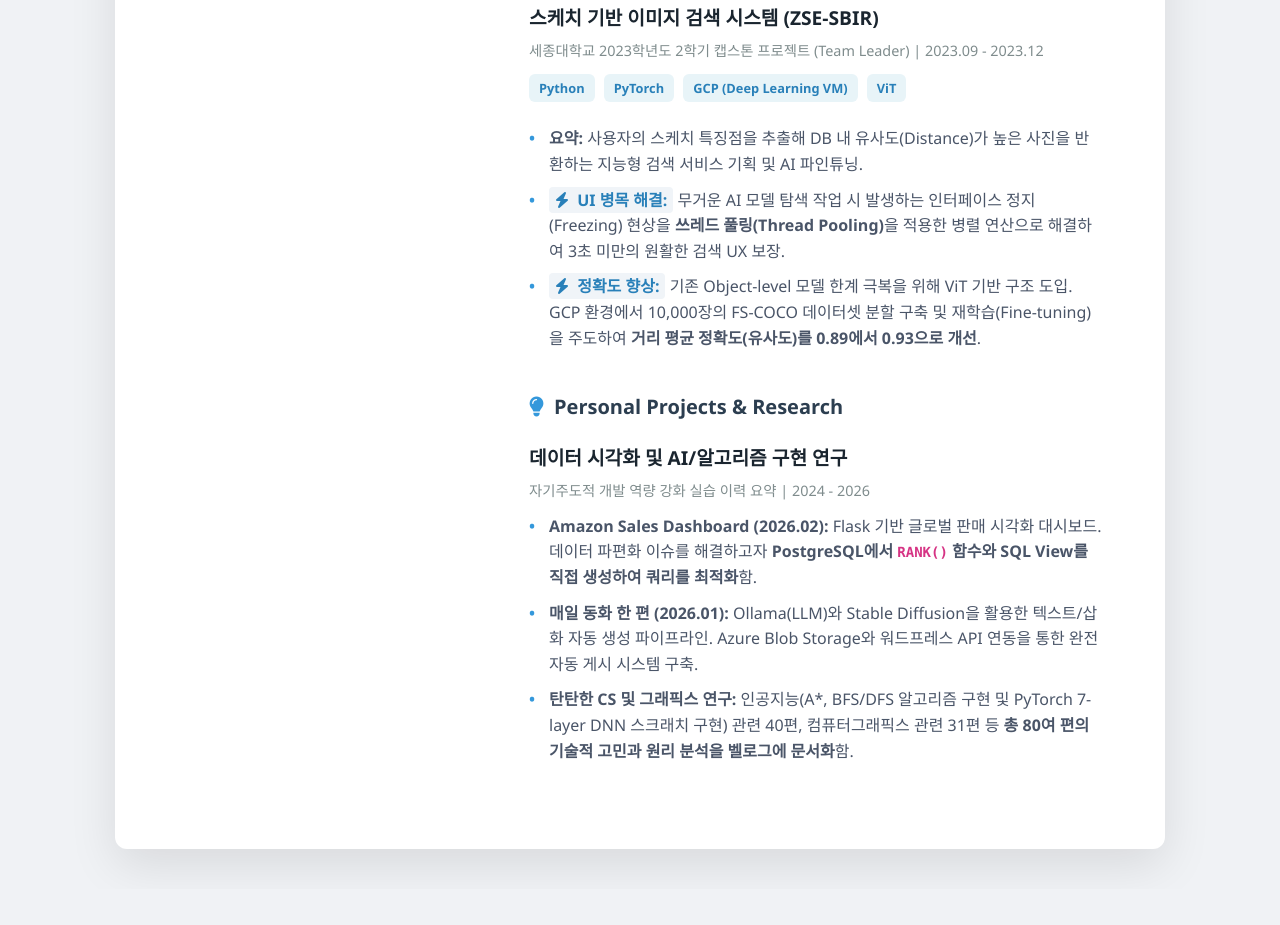
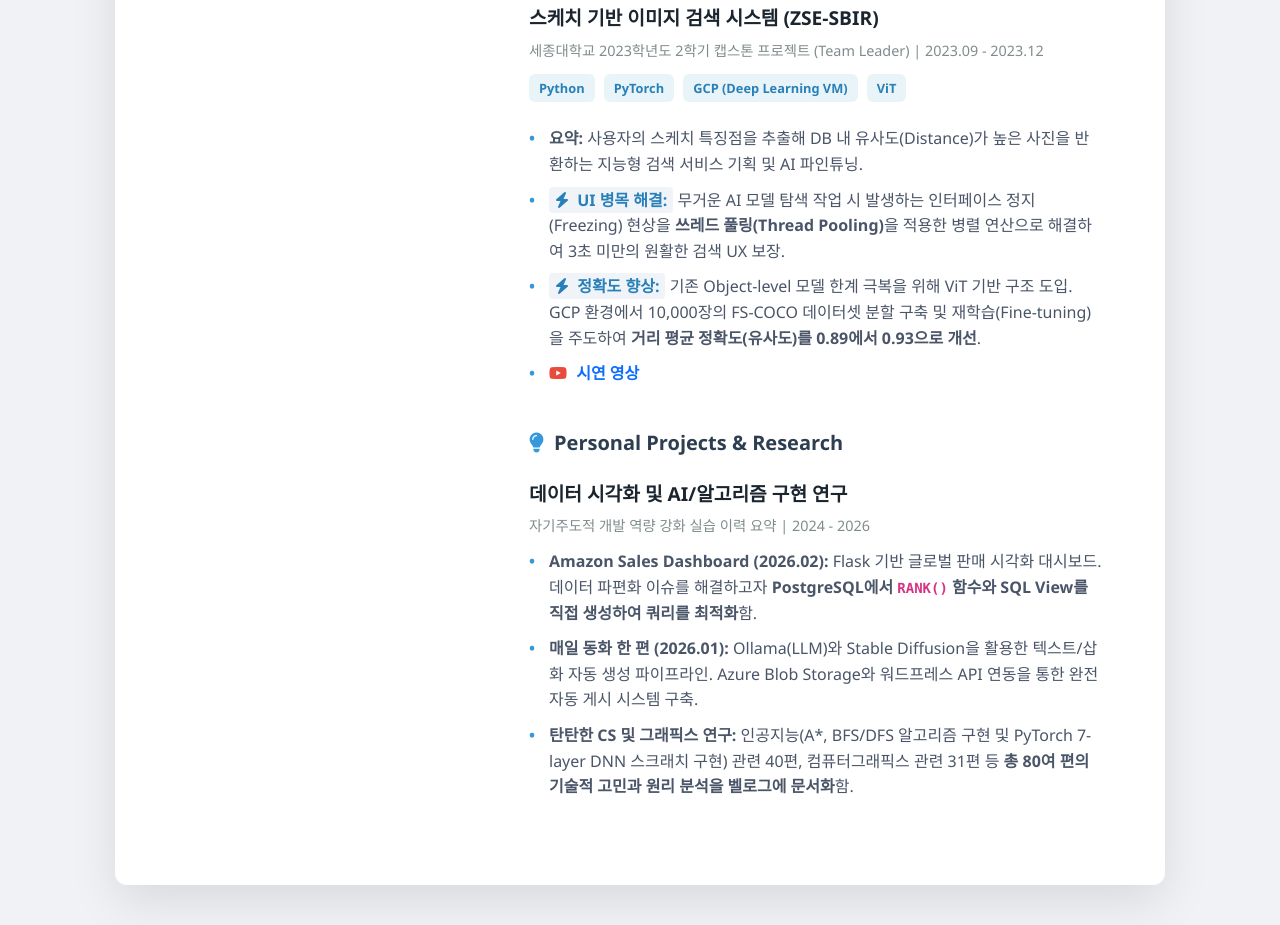
Before and after one commit to Serun1017/Serun1017.github.io, a plain HTML site: page index.html in a window 1280 px wide. Shown: the part 2301-3226 px from the top of the page. Before the commit the page ends 3190 px from the top, so only its background shows below. Drawn offline with nearby package versions, Linux system fonts and the light colour scheme.

Commit message:
update resume

```diff
--- a/index.html
+++ b/index.html
@@ -356,7 +356,7 @@
                         <li><span class="trouble-highlight"><i class="fa fa-rocket me-1"></i> 고속 추론 서빙:</span> 기존 GPU 추론 엔진을 토큰 생성에 특화된 Groq LPU로 교체하여 <strong>분석 소요 시간을 평균 22.4초에서 7.6초로 약 65% 단축</strong> (7초 내 실시간 차단 성공).</li>
                         <li class="mt-2">
                             <a href="https://velog.io/@serun1017/프로젝트-ACV-Azure-기반-허위정보-실시간-차단-및-검증-솔루션-1편" target="_blank" class="text-decoration-none fw-bold"><i class="fa fa-book link-icon"></i> Velog 회고 시리즈</a> <span class="mx-2 text-muted">|</span>
-                            <a href="https://youtube.com/@허진수-t5j" target="_blank" class="text-decoration-none fw-bold"><i class="fab fa-youtube link-icon"></i> 시연 영상</a>
+                            <a href="https://www.youtube.com/watch?v=A2tFeSqvHvE" target="_blank" class="text-decoration-none fw-bold"><i class="fab fa-youtube link-icon"></i> 시연 영상</a>
                         </li>
                     </ul>
                 </div>
@@ -378,7 +378,7 @@
                         <li><span class="trouble-highlight"><i class="fa fa-bolt me-1"></i> 서버리스 기반 스케일 아웃:</span> API 스트리밍 데이터 유실 방어 및 트래픽 분산을 위해 <strong>Azure Event Hubs 버퍼링 및 Functions 서버리스 구조</strong>로 설계 분리.</li>
                         <li class="mt-2">
                             <a href="https://velog.io/@serun1017/프로젝트-회고-RadiNow-실시간-원전-데이터-감시-및-지능형-비상-대응-시스템-아키텍처-구축기" target="_blank" class="text-decoration-none fw-bold"><i class="fa fa-book link-icon"></i> Velog 회고 시리즈</a> <span class="mx-2 text-muted">|</span>
-                            <a href="https://youtube.com/@허진수-t5j" target="_blank" class="text-decoration-none fw-bold"><i class="fab fa-youtube link-icon"></i> 시연 영상</a>
+                            <a href="https://www.youtube.com/watch?v=1r4jpVCCyFM&t=42s" target="_blank" class="text-decoration-none fw-bold"><i class="fab fa-youtube link-icon"></i> 시연 영상</a>
                         </li>
                     </ul>
                 </div>
@@ -396,7 +396,10 @@
                         <li><strong>요약:</strong> 사용자의 스케치 특징점을 추출해 DB 내 유사도(Distance)가 높은 사진을 반환하는 지능형 검색 서비스 기획 및 AI 파인튜닝.</li>
                         <li><span class="trouble-highlight"><i class="fa fa-bolt me-1"></i> UI 병목 해결:</span> 무거운 AI 모델 탐색 작업 시 발생하는 인터페이스 정지(Freezing) 현상을 <strong>쓰레드 풀링(Thread Pooling)</strong>을 적용한 병렬 연산으로 해결하여 3초 미만의 원활한 검색 UX 보장.</li>
                         <li><span class="trouble-highlight"><i class="fa fa-bolt me-1"></i> 정확도 향상:</span> 기존 Object-level 모델 한계 극복을 위해 ViT 기반 구조 도입. GCP 환경에서 10,000장의 FS-COCO 데이터셋 분할 구축 및 재학습(Fine-tuning)을 주도하여 <strong>거리 평균 정확도(유사도)를 0.89에서 0.93으로 개선</strong>.</li>
-                    </ul>
+						<li class="mt-2">
+                            <a href="https://www.youtube.com/watch?v=d6oxhvtsZaA" target="_blank" class="text-decoration-none fw-bold"><i class="fab fa-youtube link-icon"></i> 시연 영상</a>
+                        </li>
+					</ul>
                 </div>
 
                 <!-- Personal Projects -->
```
